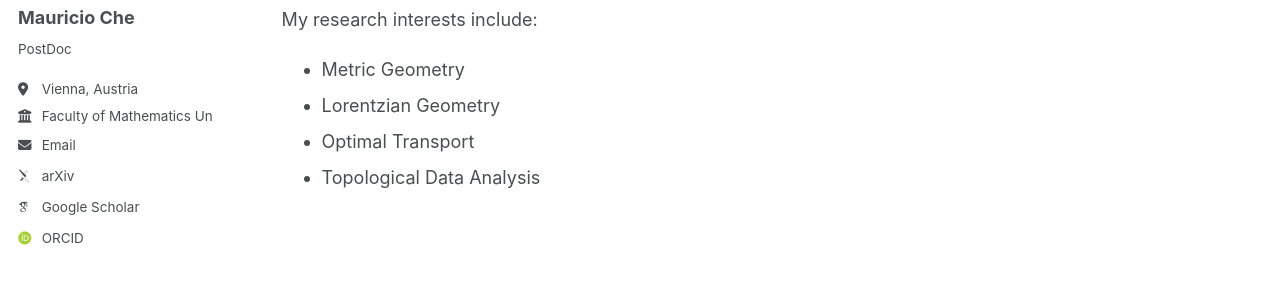
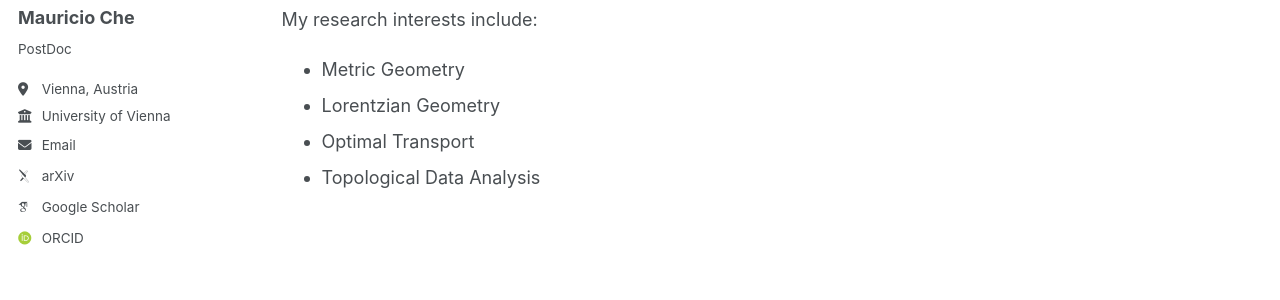
Before and after one commit to MauricioChe/mauricioche.github.io, a Jekyll site: the page built from _pages/about.md, in a window 1280 px wide. Shown: the part 292-592 px from the top of the page. Built offline with Jekyll 4.4.1, drawn with Linux system fonts in a browser that asks for light colours; some web fonts are replaced; a script bundle is joined from its source files by our own code; library files that are not in the unit come from our copies.

Commit message:
Update _config.yml

```diff
--- a/_config.yml
+++ b/_config.yml
@@ -28,7 +28,7 @@ author:
   pronouns         : # example: "she/her"
   bio              : "PostDoc"
   location         : "Vienna, Austria"
-  employer         : "Faculty of Mathematics\ University of Vienna"
+  employer         : "University of Vienna"
   uri              : # URL
   email            : "mauricio dot adrian dot che dot moguel at univie dot ac dot at"
 
```
